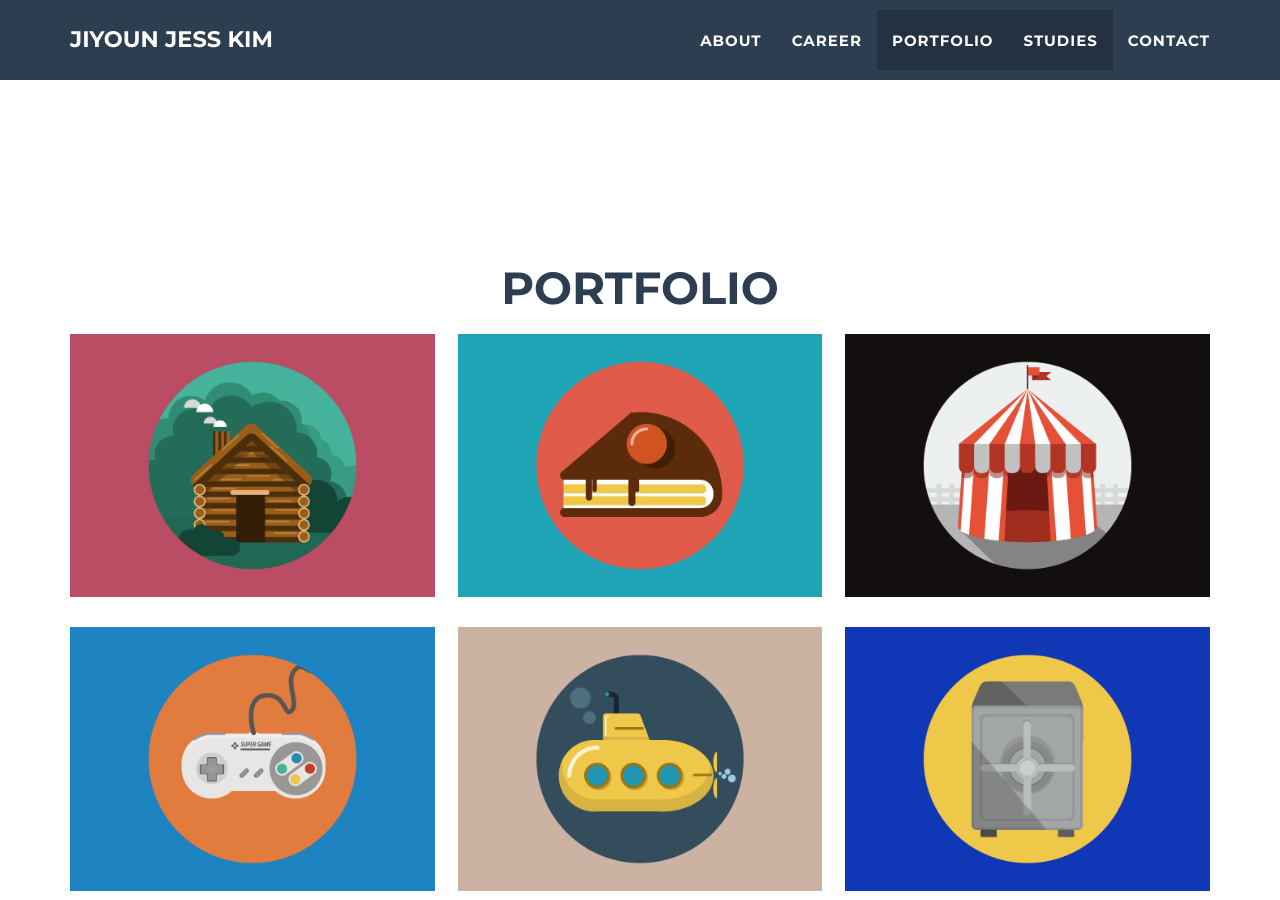
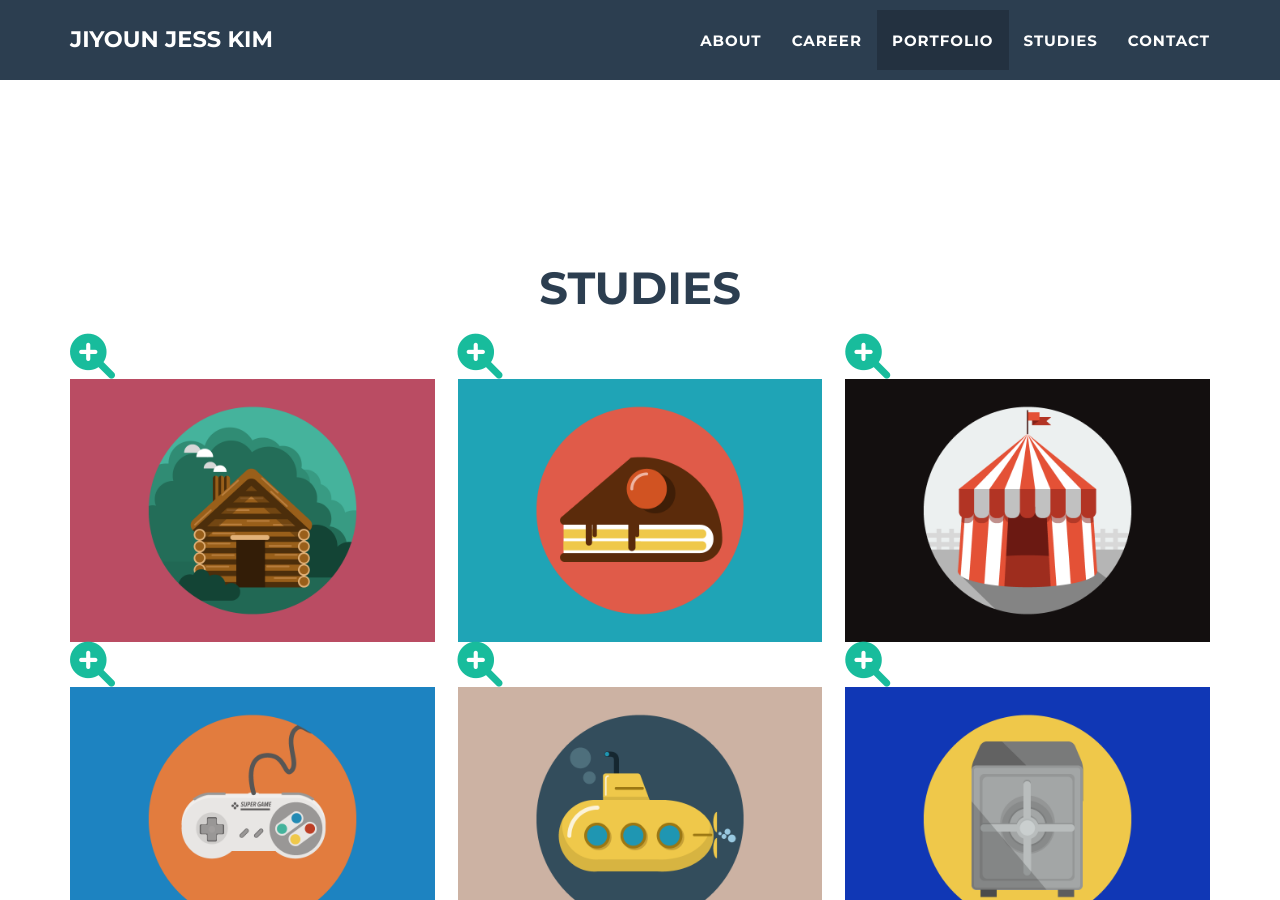
Before and after one commit to kim-ji-youn/kim-ji-youn.github.io, a Jekyll site: the page built from _posts/2014-07-18-project-1.markdown, in a window 1280 px wide and 900 px high, scrolled down 3484 px. Built offline with Jekyll 4.4.1, drawn with Linux system fonts in a browser that asks for light colours.

Commit message:
add study page

```diff
--- a/_includes/career_grid.html
+++ b/_includes/career_grid.html
@@ -1,4 +1,4 @@
-<!-- Portfolio Grid Section -->
+<!-- Career Grid Section -->
 <section id="career">
   <div class="container portfolio-flex-grid">
     <div class="row">
--- a/_includes/nav.html
+++ b/_includes/nav.html
@@ -28,7 +28,7 @@
           <a href="#portfolio">Portfolio</a>
         </li>
         <li class="page-scroll">
-          <a href="#portfolio">Studies</a>
+          <a href="#study">Studies</a>
         </li>
         <li class="page-scroll">
           <a href="#contact">Contact</a>
--- /dev/null
+++ b/_includes/studies_grid.html
@@ -0,0 +1,26 @@
+<!-- Study Grid Section -->
+<section id="study">
+    <div class="container portfolio-flex-grid">
+      <div class="row">
+        <div class="col-lg-12 text-center">
+          <h2>Studies</h2>
+          <br>
+          <!--hr class="star-primary"-->
+        </div>
+      </div>
+      <div class="portfolio-flex-row">
+        {% for post in site.posts %}
+        <div class="portfolio-flex-item portfolio-item">
+          <a href="#portfolioModal-{{ post.modal-id }}" class="portfolio-link" data-toggle="modal">
+            <div class="caption">
+              <div class="caption-content">
+                <i class="fa fa-search-plus fa-3x"></i>
+              </div>
+            </div>
+            <img src="img/portfolio/{{ post.img }}" class="img-responsive" alt="{{ post.alt }}">
+          </a>
+        </div>
+        {% endfor %}
+      </div>
+    </div>
+  </section>
--- a/_layouts/default.html
+++ b/_layouts/default.html
@@ -8,7 +8,7 @@
   {% include about.html %}
   {% include career_grid.html %}
   {% include portfolio_grid.html %}
-  {% include portfolio_grid.html %}
+  {% include studies_grid.html %}
 
 
   {% if site.contact == "static" %}
```
